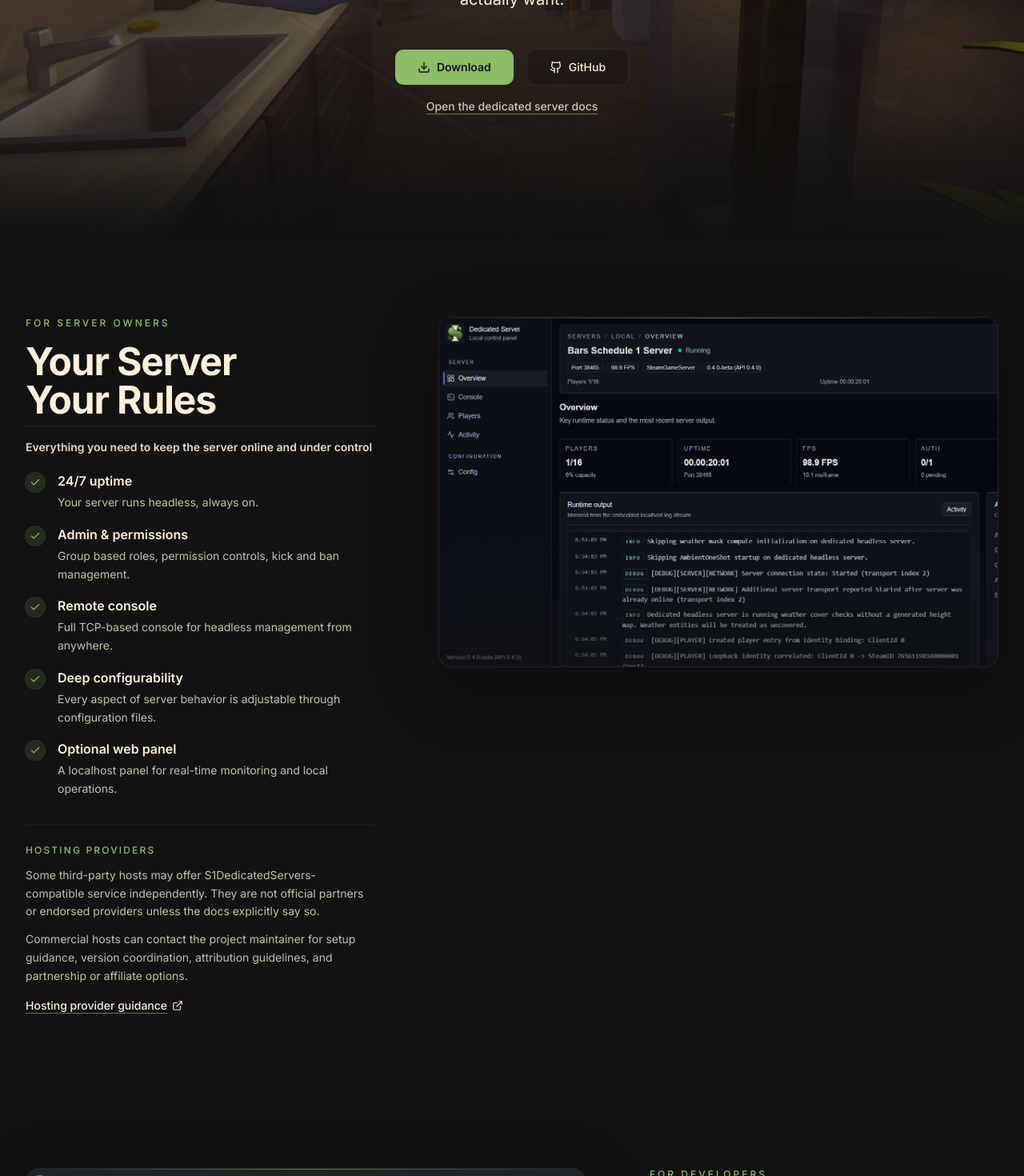
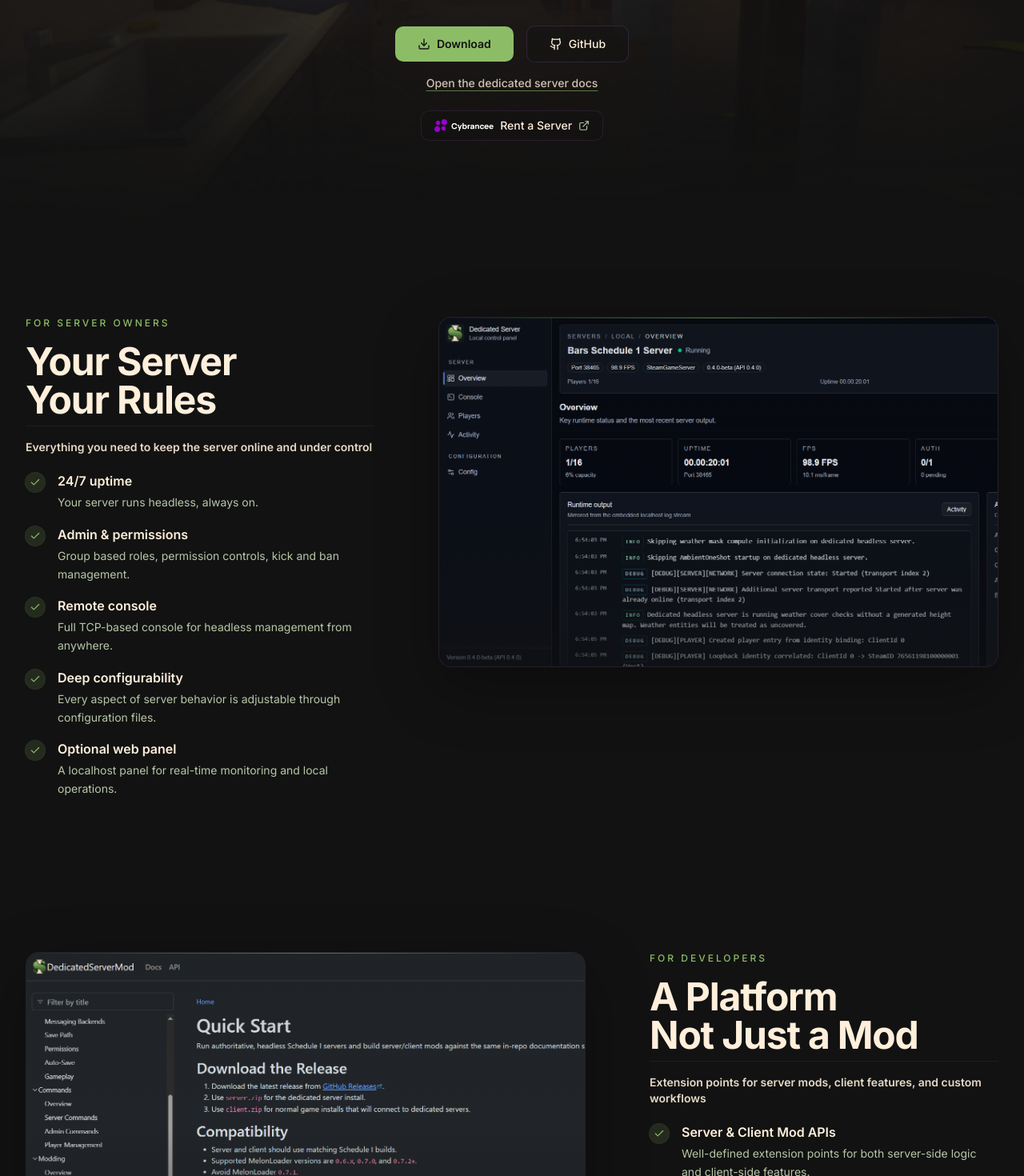
Before and after one commit to ifBars/S1DedicatedServers, a React (Vite) app in the folder marketing/: page / in a window 1280 px wide. Shown: the part 500-1970 px from the top of the page at 80% size. Built offline with nearby package versions, Linux system fonts and the light colour scheme.

Commit message:
feat(marketing): add Cybrancee hosting CTAs
Add Cybrancee-focused hosting entry points to the marketing header, hero, noscript fallback, and footer while removing the redundant provider block from the hosts section. Tune the hero overlay and spacing for the stable release landing page.

```diff
--- a/marketing/index.html
+++ b/marketing/index.html
@@ -89,9 +89,9 @@
           Browse the <a href="https://docs.s1servers.com/">documentation</a>, or
           download the latest release from
           <a href="https://github.com/ifBars/S1DedicatedServers/releases">GitHub Releases</a>.
-          Commercial hosts can review
+          Cybrancee is the primary recommended hosting provider. Review
           <a href="https://docs.s1servers.com/docs/hosting-providers.html">hosting provider guidance</a>
-          for attribution and partnership options.
+          for provider links, affiliate disclosure, and third-party host guidance.
         </p>
       </main>
     </noscript>
--- a/marketing/src/components/Footer.tsx
+++ b/marketing/src/components/Footer.tsx
@@ -3,6 +3,7 @@ import { useScrollReveal } from "@/hooks/useScrollReveal";
 import { useMounted } from "@/hooks/useMounted";
 import nightCity from "@/assets/banners/night-city.png";
 import logoIcon from "@/assets/logo-icon.png";
+import { ExternalLink } from "lucide-react";
 
 const Footer = () => {
   const { ref, visible } = useScrollReveal(0.1);
@@ -42,7 +43,7 @@ const Footer = () => {
             Download, configure, and launch your dedicated server in minutes.
           </motion.p>
           <motion.div
-            className="flex items-center justify-center gap-4"
+            className="flex flex-col items-center justify-center gap-4 sm:flex-row"
             initial={false}
             animate={ctaAnimation}
             transition={{ duration: 0.6, delay: 0.2, ease: [0.22, 1, 0.36, 1] }}
@@ -51,7 +52,7 @@ const Footer = () => {
               href="https://github.com/ifBars/S1DedicatedServers/releases"
               target="_blank"
               rel="noopener noreferrer"
-              className="inline-flex items-center justify-center rounded-md bg-primary px-7 py-3 text-sm font-semibold text-primary-foreground hover:bg-primary/90 transition-all duration-200 hover:shadow-[0_0_30px_-5px_hsl(var(--primary)/0.4)]"
+              className="inline-flex w-full items-center justify-center rounded-md bg-primary px-7 py-3 text-sm font-semibold text-primary-foreground transition-all duration-200 hover:bg-primary/90 hover:shadow-[0_0_30px_-5px_hsl(var(--primary)/0.4)] sm:w-auto"
             >
               Get Started
             </a>
@@ -59,11 +60,28 @@ const Footer = () => {
               href="https://docs.s1servers.com/docs/index.html"
               target="_blank"
               rel="noopener noreferrer"
-              className="inline-flex items-center justify-center rounded-md border border-border/50 px-7 py-3 text-sm font-medium text-foreground hover:bg-secondary/50 transition-colors duration-200"
+              className="inline-flex w-full items-center justify-center rounded-md border border-border/50 px-7 py-3 text-sm font-medium text-foreground transition-colors duration-200 hover:bg-secondary/50 sm:w-auto"
             >
               Documentation
             </a>
           </motion.div>
+          <motion.p
+            className="mt-7 text-sm leading-relaxed text-muted-foreground"
+            initial={false}
+            animate={ctaAnimation}
+            transition={{ duration: 0.6, delay: 0.28, ease: [0.22, 1, 0.36, 1] }}
+          >
+            Prefer managed hosting?{" "}
+            <a
+              href="https://cybrancee.com/bars"
+              target="_blank"
+              rel="noopener noreferrer"
+              className="inline-flex items-center gap-1 font-medium text-foreground underline decoration-primary/60 underline-offset-4 transition-colors hover:text-primary"
+            >
+              Rent a server with Cybrancee
+              <ExternalLink className="h-3.5 w-3.5" aria-hidden="true" />
+            </a>
+          </motion.p>
         </div>
       </section>
 
@@ -92,7 +110,7 @@ const Footer = () => {
                 s1servers.com
               </a>
               . Similarly named closed-source projects are separate and unaffiliated.
-              Third-party hosting providers may support this project independently and are not endorsed unless explicitly marked in the documentation.
+              Cybrancee is the primary recommended hosting provider, and other commercial hosts are independent unless listed in the documentation.
               All game assets and trademarks belong to their respective owners.
             </p>
           </div>
--- a/marketing/src/components/ForHosts.tsx
+++ b/marketing/src/components/ForHosts.tsx
@@ -2,7 +2,7 @@ import { motion } from "framer-motion";
 import { useScrollReveal } from "@/hooks/useScrollReveal";
 import { useMounted } from "@/hooks/useMounted";
 import gasMart from "@/assets/web-panel.png";
-import { Check, ExternalLink } from "lucide-react";
+import { Check } from "lucide-react";
 
 const capabilities = [
   { label: "24/7 uptime", detail: "Your server runs headless, always on." },
@@ -70,29 +70,6 @@ const ForHosts = () => {
                   </motion.li>
                 ))}
               </ul>
-
-              <div className="mt-8 border-t border-border/25 pt-6">
-                <p className="text-xs font-medium uppercase tracking-[0.18em] text-primary">
-                  Hosting Providers
-                </p>
-                <p className="mt-3 text-sm leading-relaxed text-muted-foreground">
-                  Some third-party hosts may offer S1DedicatedServers-compatible service independently.
-                  They are not official partners or endorsed providers unless the docs explicitly say so.
-                </p>
-                <p className="mt-3 text-sm leading-relaxed text-muted-foreground">
-                  Commercial hosts can contact the project maintainer for setup guidance, version coordination,
-                  attribution guidelines, and partnership or affiliate options.
-                </p>
-                <a
-                  href="https://docs.s1servers.com/docs/hosting-providers.html"
-                  target="_blank"
-                  rel="noopener noreferrer"
-                  className="mt-4 inline-flex items-center text-sm font-medium text-foreground underline decoration-primary/60 underline-offset-4 transition-colors hover:text-primary"
-                >
-                  Hosting provider guidance
-                  <ExternalLink className="ml-1.5 h-3.5 w-3.5" aria-hidden="true" />
-                </a>
-              </div>
             </div>
           </motion.div>
 
--- a/marketing/src/components/Header.tsx
+++ b/marketing/src/components/Header.tsx
@@ -3,8 +3,7 @@ import logoIcon from "@/assets/logo-icon.png";
 import { Menu, X } from "lucide-react";
 
 const navLinks = [
-  { label: "For Hosts", href: "/#for-hosts" },
-  { label: "For Developers", href: "/#for-developers" },
+  { label: "Server Hosting", href: "https://docs.s1servers.com/docs/hosting-providers.html" },
   { label: "Config Generator", href: "/config-generator" },
   { label: "Getting Started", href: "/#getting-started" },
   { label: "Docs", href: "https://docs.s1servers.com/" },
--- a/marketing/src/components/Hero.tsx
+++ b/marketing/src/components/Hero.tsx
@@ -1,6 +1,7 @@
 import { useEffect, useRef, useState } from "react";
 import { motion } from "framer-motion";
-import { Download, Github } from "lucide-react";
+import { Download, ExternalLink, Github } from "lucide-react";
+import cybranceeLogo from "@/assets/cybrancee-logo-dark.png";
 
 const heroModules = import.meta.glob("../assets/heros/*.{png,jpg,jpeg,webp,avif}", {
   eager: true,
@@ -64,32 +65,26 @@ const Hero = () => {
             loading={index === 0 ? "eager" : "lazy"}
           />
         ))}
-        <div className="absolute inset-0 bg-[radial-gradient(circle_at_50%_28%,hsl(var(--accent)/0.01),transparent_50%)]" />
-        <div className="absolute inset-0 bg-[linear-gradient(to_bottom,hsl(0_0%_7%/0.02)_0%,hsl(0_0%_7%/0.01)_34%,hsl(0_0%_7%/0.5)_100%)]" />
+        <div
+          className="absolute inset-0 bg-background/45 backdrop-blur-[1.5px]"
+          style={{ opacity: overlayOpacity }}
+        />
+        <div className="absolute inset-0 bg-[radial-gradient(ellipse_at_50%_42%,hsl(0_0%_7%/0.18)_0%,hsl(0_0%_7%/0.36)_42%,hsl(0_0%_7%/0.78)_100%)]" />
+        <div className="absolute inset-0 bg-[linear-gradient(to_bottom,hsl(0_0%_7%/0.62)_0%,hsl(0_0%_7%/0.18)_26%,hsl(0_0%_7%/0.48)_66%,hsl(0_0%_7%/0.9)_100%)]" />
       </div>
 
       {/* Content */}
       <motion.div
-        className="relative z-10 container px-4 md:px-8 max-w-4xl mx-auto text-center pt-24 pb-32"
+        className="relative z-10 container mx-auto max-w-4xl px-4 pb-24 pt-24 text-center md:px-8 md:pt-28"
         initial={false}
         animate={{ y: [0, -5, 0] }}
         transition={{ duration: 10, ease: "easeInOut", repeat: Infinity }}
       >
-        <motion.div
+        <motion.h1
+          className="mb-9 flex flex-col items-center text-4xl font-extrabold leading-[0.93] tracking-tight [text-shadow:0_10px_36px_hsl(0_0%_7%/0.48)] sm:text-6xl md:text-7xl lg:text-[7rem]"
           initial={false}
           animate={{ opacity: 1, y: 0 }}
-          transition={{ duration: 0.8, ease: [0.22, 1, 0.36, 1] }}
-        >
-          <p className="text-xs font-medium tracking-[0.25em] uppercase text-foreground/78 mb-8">
-            Open Source &middot; Beta
-          </p>
-        </motion.div>
-
-        <motion.h1
-          className="mb-8 flex flex-col items-center text-4xl font-extrabold leading-[0.93] tracking-tight [text-shadow:0_10px_36px_hsl(0_0%_7%/0.48)] sm:text-6xl md:text-7xl lg:text-[7rem]"
-          initial={false}
-          animate={{ opacity: 1, y: 0 }}
-          transition={{ duration: 1, delay: 0.15, ease: [0.22, 1, 0.36, 1] }}
+          transition={{ duration: 1, delay: 0.05, ease: [0.22, 1, 0.36, 1] }}
         >
           <span className="block md:whitespace-nowrap">Dedicated Servers</span>
           <span className="block text-primary">for Schedule&nbsp;I</span>
@@ -99,7 +94,7 @@ const Hero = () => {
           className="text-lg md:text-xl text-foreground/88 max-w-xl mx-auto mb-12 leading-relaxed [text-shadow:0_8px_28px_hsl(0_0%_7%/0.42)]"
           initial={false}
           animate={{ opacity: 1, y: 0 }}
-          transition={{ duration: 0.8, delay: 0.35, ease: [0.22, 1, 0.36, 1] }}
+          transition={{ duration: 0.8, delay: 0.25, ease: [0.22, 1, 0.36, 1] }}
         >
           Run your Schedule I world 24/7, customize the experience
           and build the foundation for the community server you actually want.
@@ -142,6 +137,21 @@ const Hero = () => {
           >
             Open the dedicated server docs
           </a>
+          <a
+            href="https://cybrancee.com/bars"
+            target="_blank"
+            rel="noopener noreferrer"
+            className="mt-2 inline-flex w-full max-w-sm items-center justify-center gap-2 rounded-md border border-border/45 bg-background/35 px-4 py-2 text-sm font-medium text-foreground/86 backdrop-blur-md transition-colors hover:border-primary/55 hover:bg-background/50 hover:text-foreground sm:w-auto sm:max-w-full"
+          >
+            <img
+              src={cybranceeLogo}
+              alt="Cybrancee"
+              className="h-4 w-auto max-w-[116px] shrink-0 object-contain"
+              loading="eager"
+            />
+            <span className="min-w-0 truncate">Rent a Server</span>
+            <ExternalLink className="h-3.5 w-3.5 shrink-0 text-muted-foreground" aria-hidden="true" />
+          </a>
         </motion.div>
       </motion.div>
 
```
Also changed, not shown: marketing/src/assets/cybrancee-logo-dark.png (added).
